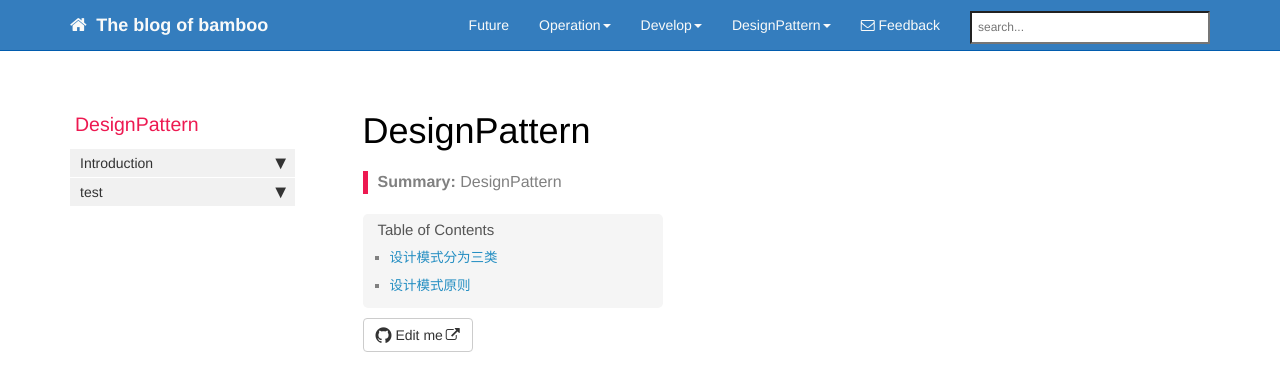
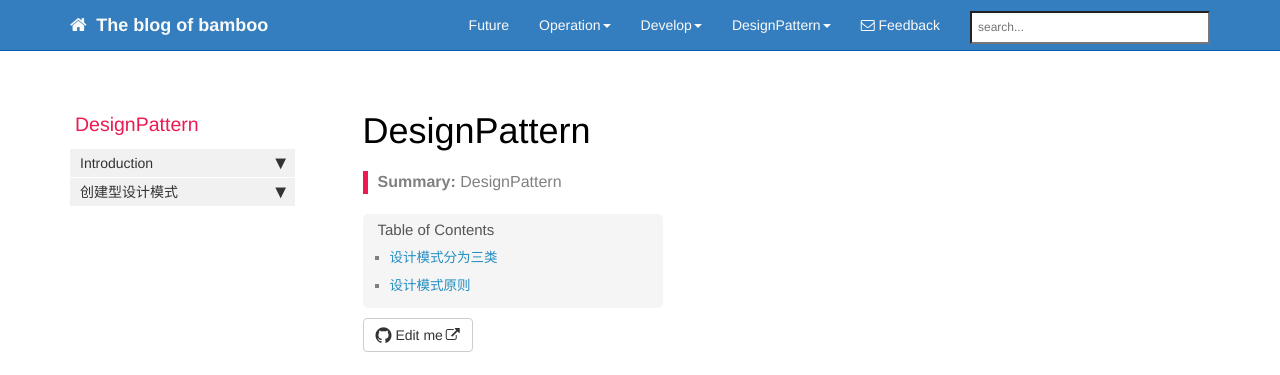
Before and after one commit to bamboo88/blog, a Jekyll site: the page built from pages/DesignPattern/design_all.md, in a window 1280 px wide. Shown: the top 375 px of the page. Built offline with Jekyll 4.4.1, drawn with Linux system fonts in a browser that asks for light colours; nearby versions of some CDN libraries; comment, search, counter and statistics services are not loaded.

Commit message:
Update python_design.yml

```diff
--- a/_data/sidebars/python_design.yml
+++ b/_data/sidebars/python_design.yml
@@ -8,12 +8,12 @@ entries:
     folderitems:
 
     - title: Overview
-      url: /design_patern.html
+      url: /design_patern_introduction.html
       output: web
 
-  - title: test
+  - title: 创建型设计模式
     output: web
     folderitems:
 
-    - title: test
+    - title: 工厂方法模式
       url: /design_all.html
```
